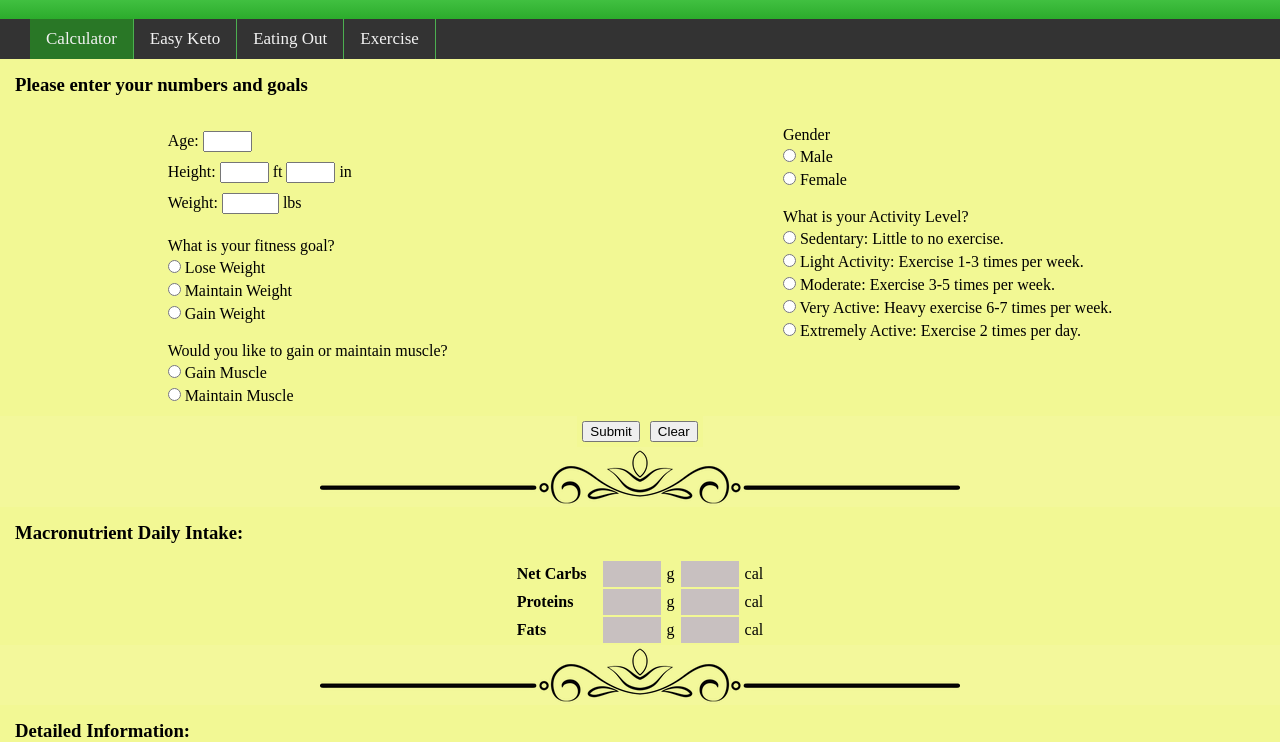
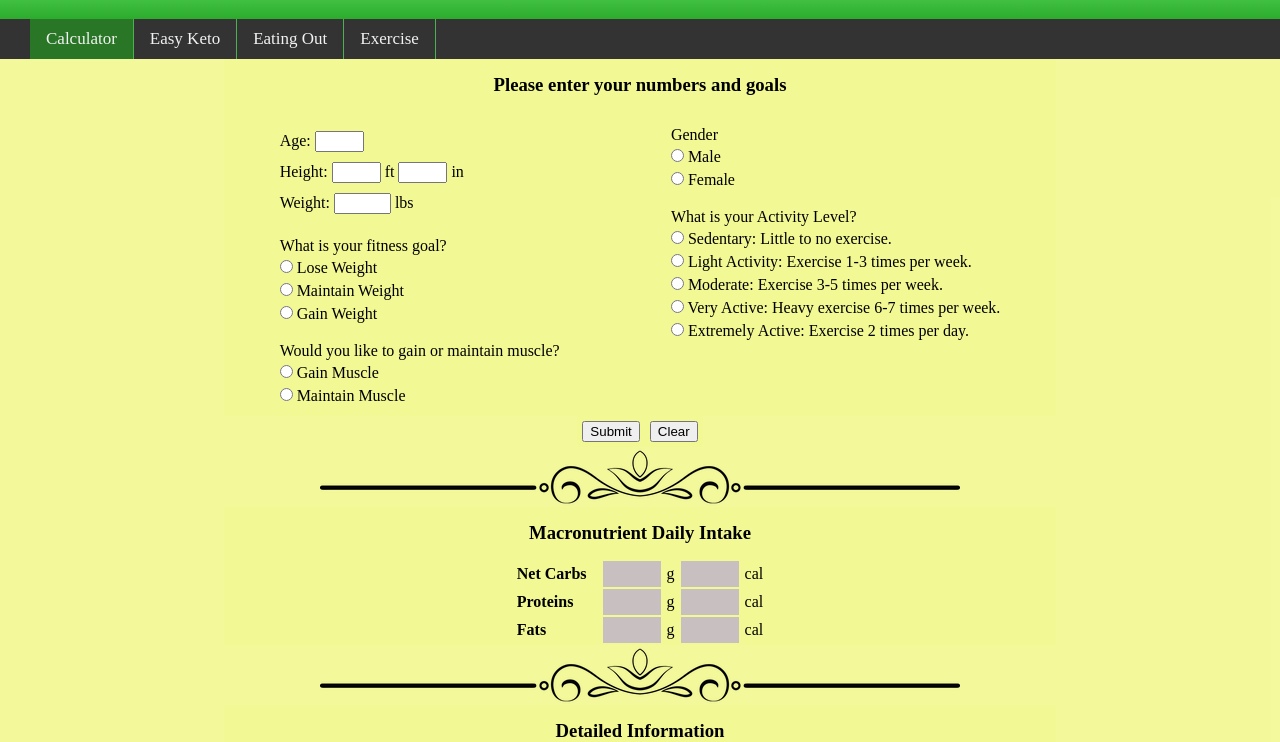
Before and after one commit to h1ghstrung/h1ghstrung.github.io, a plain HTML site: page index.html in a window 1280 px wide. Shown: the part 58-800 px from the top of the page. Drawn offline with Linux system fonts and the light colour scheme.

Commit message:
css changes for asthetics

```diff
--- a/index.html
+++ b/index.html
@@ -34,8 +34,9 @@
 		  </a>
 		</div>
 	</div>
+	<div class="bodywrapper">
 		<div id="inputArea">
-		<h3>Please enter your numbers and goals</h3>
+			<h3 class="tc">Please enter your numbers and goals</h3>
 			<div class="flexContainer">
 				<div id="leftSide">
 					<form id="userInput">
@@ -76,7 +77,7 @@
 		</div>
 		<div class="divider"></div>
 		<div id="macroArea">
-		<h3>Macronutrient Daily Intake:</h3>
+			<h3 class="tc">Macronutrient Daily Intake</h3>
 			<div class="flexContainer">
 				<div class="tableWrapper">
 					<table class="table">
@@ -110,7 +111,7 @@
 		</div>
 		<div class="divider"></div>
 		<div id="detailArea">
-		<h3>Detailed Information:</h3>
+			<h3 class="tc">Detailed Information</h3>
 			<div class="flexContainer">
 				<div class="tableWrapper">
 					<table class="table">
@@ -150,6 +151,8 @@
 				</div>
 			</div>
 		</div>
+	</div>
+	<div class="spacer"></div>
 	<script type="text/javascript" src="ketoweb_v3.js"></script>
 	<script type="text/javascript" src="responsiveNav.js"></script>
 </body>
--- a/ketoWeb.css
+++ b/ketoWeb.css
@@ -39,6 +39,15 @@ input {
 
 button{
 	margin: 5px;
+}
+
+.tc {
+	text-align: center;
+}
+
+.bodywrapper {
+	max-width: 65%;
+	margin: auto;
 }
 
 .spacer {
@@ -117,6 +126,10 @@ table.table { width: 100%; }
   	width: auto;
   	min-height: 60px;
   }
+  .bodywrapper {
+	max-width: 90%;
+	margin: auto;
+  }
 }
 
 #inputArea {
```
Also changed, not shown: dining.html (+1 -1 lines), easyketo.html (+1 -1 lines), exercise.html (+1 -1 lines). Lines whose indentation alone changed are shown as unchanged.
